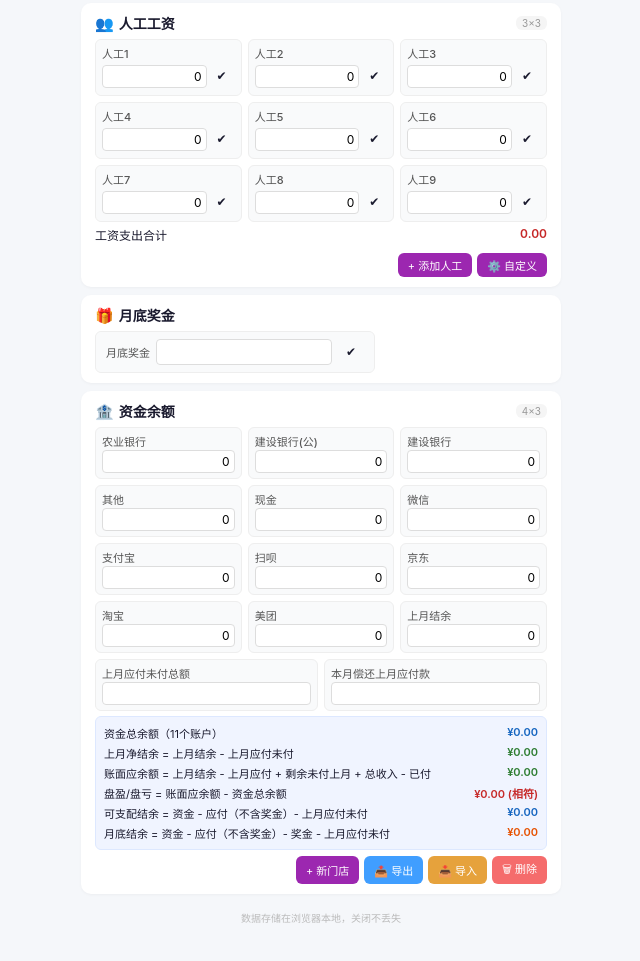
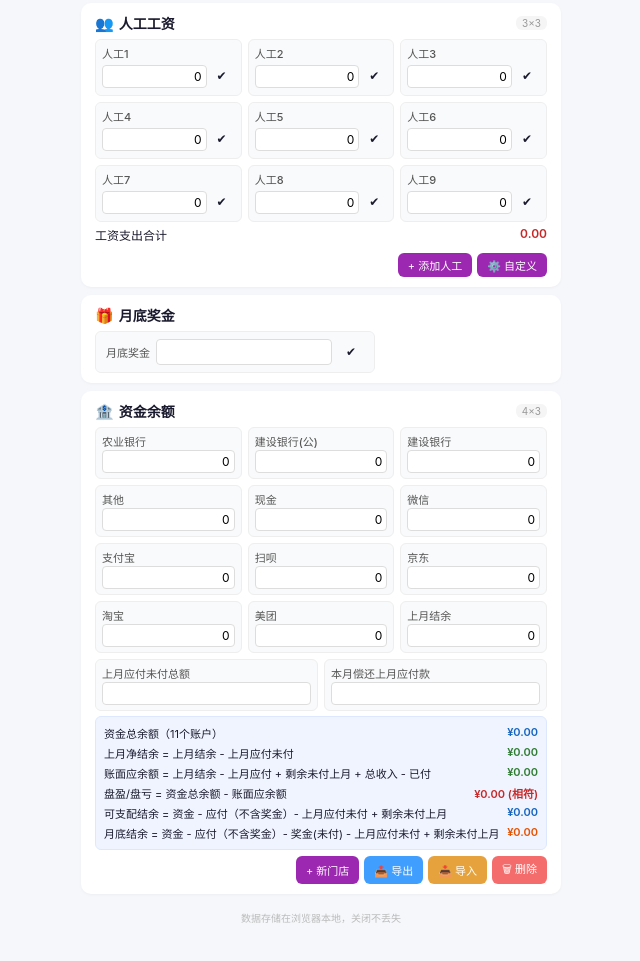
Before and after one commit to GavinBao/store-profit-calculator, a plain HTML site: page index.html in a window 1280 px wide. Shown: the part 867-1828 px from the top of the page, without its empty margins (319-959 px from the left). Drawn offline with Linux system fonts and the light colour scheme.

Commit message:
修改月底结余和可支配结余公式，奖金未付应用到月底结余

```diff
--- a/index.html
+++ b/index.html
@@ -659,13 +659,13 @@ function calcAll() {
   const bookBal = lastBal - lastUnpaid + remainingLastUnpaid + totalInc - paidAll;
 
   // 盘盈/盘亏 = 资金总余额 - 账面应余额
-  const diff = bookBal - fundTotal;
+  const diff = fundTotal - bookBal;
 
   // 可支配结余 = 资金总余额 - 本月应付（不含奖金）- 剩余未付上月应付款
-  const currBal = fundTotal - unpaidAll - lastUnpaid;
+  const currBal = fundTotal - unpaidAll - lastUnpaid + remainingLastUnpaid;
 
   // 月底结余 = 资金总余额 - 本月应付（不含奖金）- 奖金 - 剩余未结清上月应付款
-  const endBal = fundTotal - unpaidAll - bAmt - lastUnpaid;
+  const endBal = fundTotal - unpaidAll - bUnpaid - lastUnpaid + remainingLastUnpaid;
 
   // Render KPI
   KV('kpiArea').innerHTML = `
@@ -700,9 +700,9 @@ function calcAll() {
     <div class="fs-row"><span>资金总余额（11个账户）</span><span class="v b">¥${fundTotal.toFixed(2)}</span></div>
     <div class="fs-row"><span>上月净结余 = 上月结余 - 上月应付未付</span><span class="v g">¥${lastNetBal.toFixed(2)}</span></div>
     <div class="fs-row"><span>账面应余额 = 上月结余 - 上月应付 + 剩余未付上月 + 总收入 - 已付</span><span class="v g">¥${bookBal.toFixed(2)}</span></div>
-    <div class="fs-row"><span>盘盈/盘亏 = 账面应余额 - 资金总余额</span><span class="v ${diff>=0?'r':'g'}">¥${diff.toFixed(2)} ${diff>0?'(盘亏)':diff<0?'(盘盈)':'(相符)'}</span></div>
-    <div class="fs-row"><span>可支配结余 = 资金 - 应付（不含奖金）- 上月应付未付</span><span class="v b">¥${currBal.toFixed(2)}</span></div>
-    <div class="fs-row"><span>月底结余 = 资金 - 应付（不含奖金）- 奖金 - 上月应付未付</span><span class="v o">¥${endBal.toFixed(2)}</span></div>
+    <div class="fs-row"><span>盘盈/盘亏 = 资金总余额 - 账面应余额</span><span class="v ${diff>=0?'r':'g'}">¥${diff.toFixed(2)} ${diff>0?'(盘亏)':diff<0?'(盘盈)':'(相符)'}</span></div>
+    <div class="fs-row"><span>可支配结余 = 资金 - 应付（不含奖金）- 上月应付未付 + 剩余未付上月</span><span class="v b">¥${currBal.toFixed(2)}</span></div>
+    <div class="fs-row"><span>月底结余 = 资金 - 应付（不含奖金）- 奖金(未付) - 上月应付未付 + 剩余未付上月</span><span class="v o">¥${endBal.toFixed(2)}</span></div>
   `;
 }
 
```
